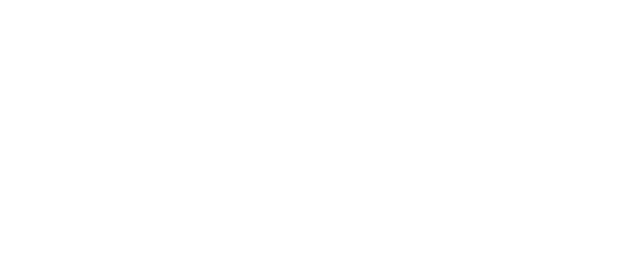
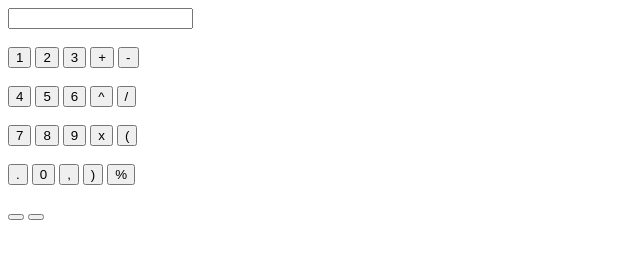
Before and after one commit to francovitor221/matematica2, a plain HTML site: page calculadora.html in a window 1280 px wide. Shown: the whole page, without its empty margins (0-640 px from the left). Drawn offline with nearby package versions, Linux system fonts and the light colour scheme.

Commit message:
Update calculadora.html

```diff
--- a/calculadora.html
+++ b/calculadora.html
@@ -9,6 +9,34 @@
         </script>
     </head>
     <body>
+        <input type="text" id="visor">
+        <br><br>
+        <button class="" oneclick="adicionar('1')";>1</button>
+        <button class="" oneclick="adicionar('2')";>2</button>
+        <button class="" oneclick="adicionar('3')";>3</button>
+        <button class="" oneclick="adicionar('+')";>+</button>
+        <button class="" oneclick="adicionar('-')";>-</button>
+         <br><br>
+        <button class="" oneclick="adicionar('4')";>4</button>
+        <button class="" oneclick="adicionar('5')";>5</button>
+        <button class="" oneclick="adicionar('6')";>6</button>
+        <button class="" oneclick="adicionar('^')";>^</button>
+        <button class="" oneclick="adicionar('/')";>/</button>
+         <br><br>
+        <button class="" oneclick="adicionar('7')";>7</button>
+        <button class="" oneclick="adicionar('8')";>8</button>
+        <button class="" oneclick="adicionar('9')";>9</button>
+        <button class="" oneclick="adicionar('*')";>x</button>
+        <button class="" oneclick="adicionar('')";>(</button>
+         <br><br>
+        <button class="" oneclick="adicionar('.')";>.</button>
+        <button class="" oneclick="adicionar('0')";>0</button>
+        <button class="" oneclick="adicionar(',')";>,</button>
+        <button class="" oneclick="adicionar('')";>)</button>
+        <button class="" oneclick="adicionar('%')";>%</button>
+         <br><br>
+        <button class="" oneclick="limpar()";></button>
+        <button class="" oneclick="calcular()";></button>
 
     </body>
 </html>
```
